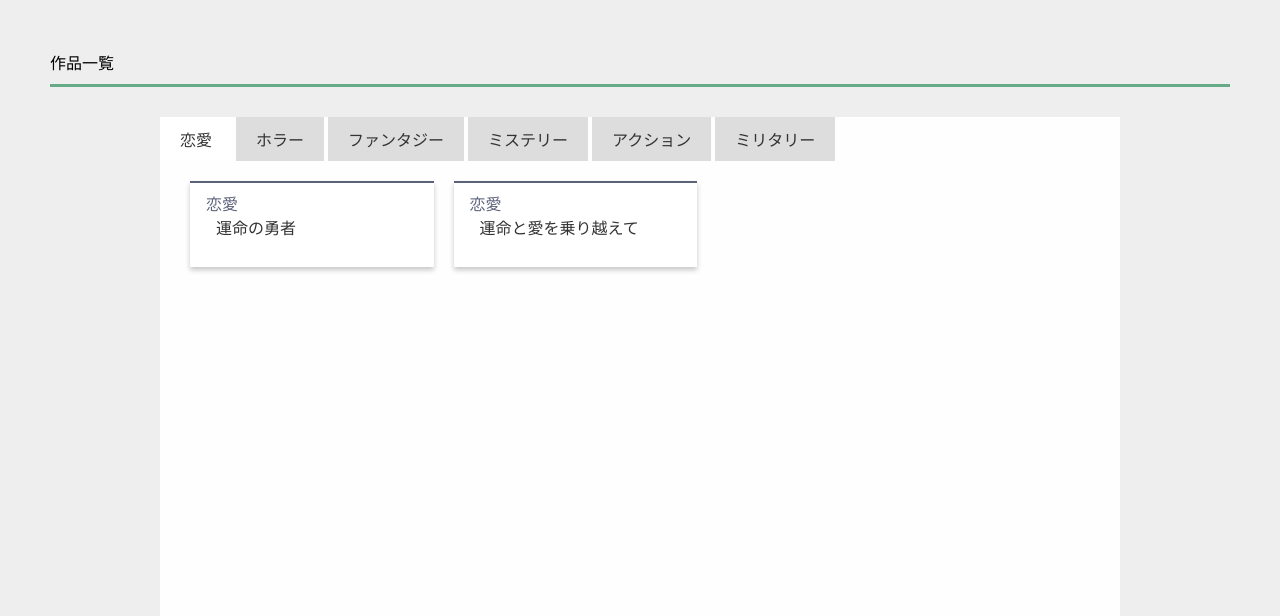
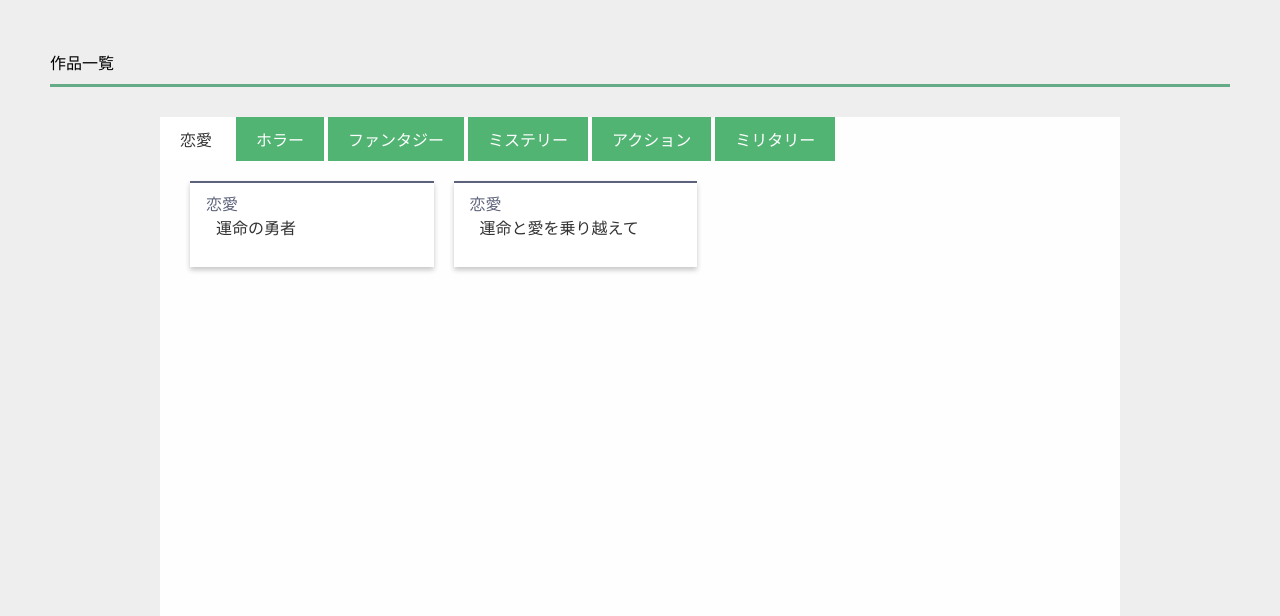
Before and after one commit to s1f10210231/chatgpt, a Django app: page / in a window 1280 px wide. Shown: the part 96-712 px from the top of the page. Run offline with Django 4.2, Linux system fonts and the light colour scheme; data comes from the database, SQL or seed files in the repository.

Commit message:
css_change

```diff
--- a/story_app/static/story_app/css/contents.css
+++ b/story_app/static/story_app/css/contents.css
@@ -6,7 +6,7 @@
   align-items: flex-start;
   margin-bottom: 0px;
   padding-left: 0px;
-  overflow-x: scroll;
+  overflow-x: auto;
   white-space: nowrap;
 }
 .wrapper{
@@ -17,14 +17,15 @@
 }
 .tab li a{
   display: block;
-  background:#ddd;
+  background:#209e4ac5;
   margin:0px;
   padding:10px 20px;
+  color: #fff;
 }
 /*liにactiveクラスがついた時の形状*/
 .tab li.active a{
   background:#fff;
-
+  color: #333;
 }
 
 
```
